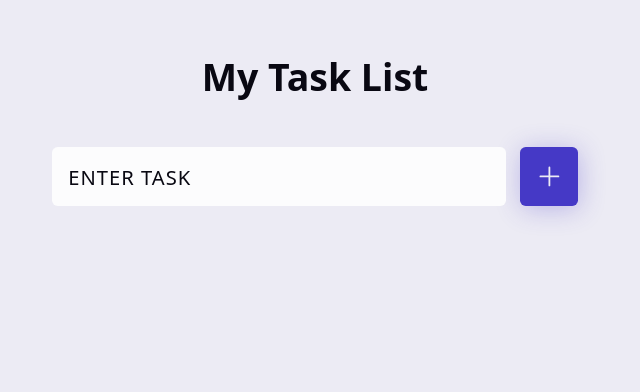
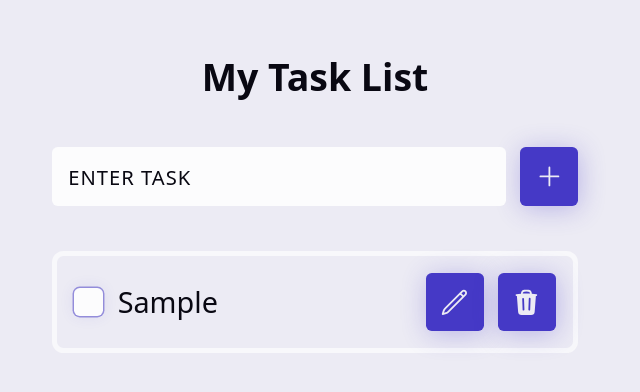
Before and after one commit to FrostWolf31/ToDoListReact, a React (Vite) app: page / in a window 1280 px wide. Both pictures are taken after typing "Sample" into the empty fields and a click on the button "Add Task". Shown: the top 392 px of the page, without its empty margins (325-965 px from the left). Built offline with nearby package versions, Linux system fonts and the light colour scheme.

Commit message:
TaskItem Added
Items now are added to the tasklist and have buttons for future functionality.

```diff
--- a/src/App.jsx
+++ b/src/App.jsx
@@ -3,11 +3,13 @@
 // custom components
 import CustomForm from './components/CustomForm'
 
+import TaskList from './components/TaskList'
+
 function App() {
-  const [count, setCount] = useState(0);
+  const [tasks, setTasks] = useState([]);
 
   const addTask = (task) => {
-    console.log(task)
+    setTasks(prevState => [...prevState,task])
   }
 
   return (
@@ -16,6 +18,7 @@
         <h1>My Task List</h1>
       </header>
       <CustomForm addTask={addTask}/>
+      {tasks && <TaskList tasks={tasks}/>}
     </div>
   )
 }
--- /dev/null
+++ b/src/components/TaskItem.jsx
@@ -0,0 +1,60 @@
+import { useState } from 'react';
+//styles
+import styles from './TaskItem.module.css';
+
+//icons
+import { CheckIcon } from '@heroicons/react/24/outline'
+import { PencilIcon } from '@heroicons/react/24/outline'
+import { TrashIcon } from '@heroicons/react/24/solid';
+
+const TaskItem = ({task}) => {
+    const [isChecked, setIsChecked]= useState(task.checked);
+
+    const handleCheckboxChange = (e) =>{
+        setIsChecked(!isChecked);
+    }
+
+  return (
+    <div>
+        <li className={styles.task}>
+           <div className={styles["task-group"]}>
+            <input
+             type='checkbox'
+             className={styles.checkbox}
+             checked={isChecked}
+             onChange={handleCheckboxChange}
+             name = {task.name}
+             id={task.id}
+            />
+            <label
+            htmlFor={task.id}
+            className={styles.label}
+            >
+            {task.name}
+            <p className={styles.checkmark}>
+                <CheckIcon strokeWidth={2} width={24} height={24}/>
+            </p>
+            </label>
+            </div>
+            <div className={styles['task-group']}>
+                <button className='btn' aria-label={'Update $(task.name} Task'}
+                //</div>onClick={}//
+                >
+                     <PencilIcon width={24} height={24}/>
+                </button>
+
+                <button className={'btn ${styles.delete}'}
+                aria-label={'Delete $(task.name} Task'}
+                //</div>onClick={}//
+                >
+                     <TrashIcon width={24} height={24}/>
+                </button>
+            </div>
+
+
+        </li>
+    </div>
+  )
+}
+
+export default TaskItem
--- /dev/null
+++ b/src/components/TaskItem.module.css
@@ -0,0 +1,107 @@
+.task {
+    display: flex;
+    align-items: center;
+    justify-content: space-between;
+    gap: .6em;
+    font-size: var(--_size);
+    border: .2em solid hsl(var(--muted) / 0.8);
+    padding: .6em;
+    border-radius: calc(var(--_radius) * 2);
+  }
+
+  .task-group {
+    display: flex;
+    align-items: center;
+    --taskgroup-gap: .5em;
+    gap: var(--taskgroup-gap);
+  }
+
+  .label {
+    position: relative;
+    cursor: pointer;
+    text-align: left;
+    line-height: 1.4;
+  }
+
+  .checkbox {
+    flex-shrink: 0;
+    appearance: none;
+    border-radius: var(--_radius);
+    width: 1em;
+    height: 1em;
+    background-color: hsl(var(--muted));
+    border-radius: var(--_radius);
+    box-shadow:
+      0 0 .5em hsl(var(--accent) / .1),
+      0 0 0 0.05em hsl(var(--accent) / .5),
+      0 0 0 -0.2em hsl(var(--accent));
+    transition: box-shadow var(--_tspeed_fast) ease-in-out,
+      background-color 80ms ease-in-out;
+  }
+
+  .checkbox:focus {
+    outline: none;
+  }
+
+  .checkbox:is(:focus-visible, :hover) {
+    box-shadow:
+      0 0 0 hsl(var(--bg)),
+      0 0 0 .05em hsl(var(--accent)),
+      0 0 0 .225em hsl(var(--accent) / .3);
+  }
+
+  .checkmark {
+    content: '';
+    position: absolute;
+    width: 1em;
+    height: 1em;
+    display: grid;
+    place-items: center;
+    top: 50%;
+    color: hsl(var(--muted));
+    border-radius: var(--_radius);
+    transform: translate3d(calc(-100% - var(--taskgroup-gap)), -50%, 0);
+    transition: background-color 80ms ease-in-out;
+  }
+
+  .checkmark svg {
+    width: .75em;
+    height: .75em;
+  }
+
+  .checkbox:checked {
+    background-color: hsl(var(--accent));
+  }
+
+  .checkbox:checked+label {
+    text-decoration: line-through;
+  }
+
+  .delete {
+    --accent: var(--accent1);
+  }
+
+  .loading {
+    color: hsl(var(--accent));
+    font-size: var(--_size);
+    font-weight: bold;
+    animation: pulse 2s infinite ease-in-out;
+  }
+
+  @keyframes pulse {
+
+    0%,
+    100% {
+      opacity: 1;
+    }
+
+    50% {
+      opacity: 0.5;
+    }
+  }
+
+  .error {
+    color: hsl(var(--accent1));
+    font-size: var(--_size);
+    text-align: center;
+  }
--- /dev/null
+++ b/src/components/TaskList.jsx
@@ -0,0 +1,20 @@
+// component import
+import TaskItem from './TaskItem';
+
+// styles
+import styles from './TaskList.module.css';
+
+const TaskList = ({tasks}) => {
+  return (
+    <ul className={styles.tasks}>
+      {tasks.sort((a, b) => b.id - a.id).map(task => (
+        <TaskItem
+          key={task.id}
+          task={task}
+        />
+      ))
+      }
+    </ul>
+  )
+}
+export default TaskList
--- /dev/null
+++ b/src/components/TaskList.module.css
@@ -0,0 +1,5 @@
+.tasks {
+    display: grid;
+    list-style-type: none;
+    gap: 1.5em;
+  }
```
